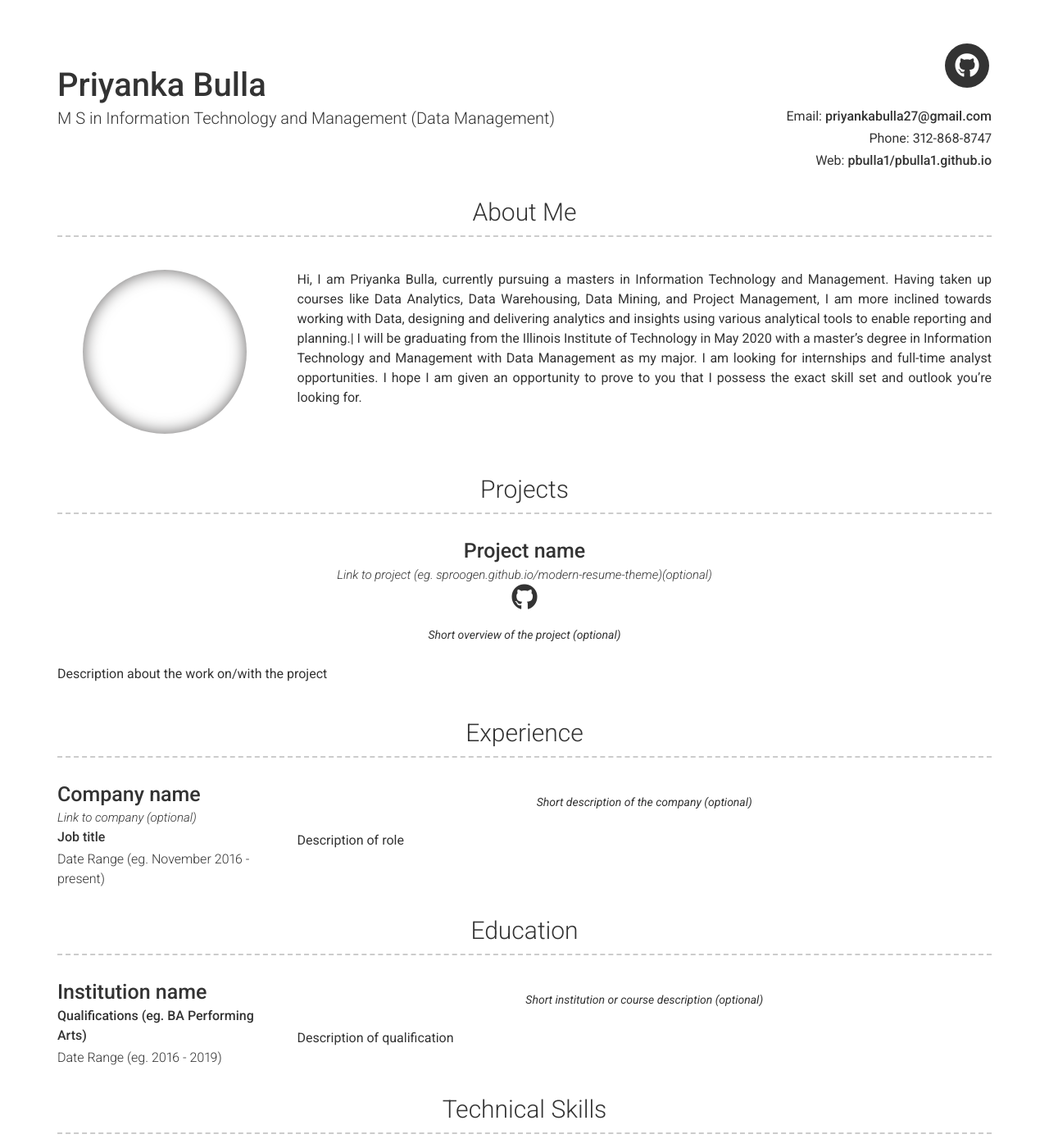
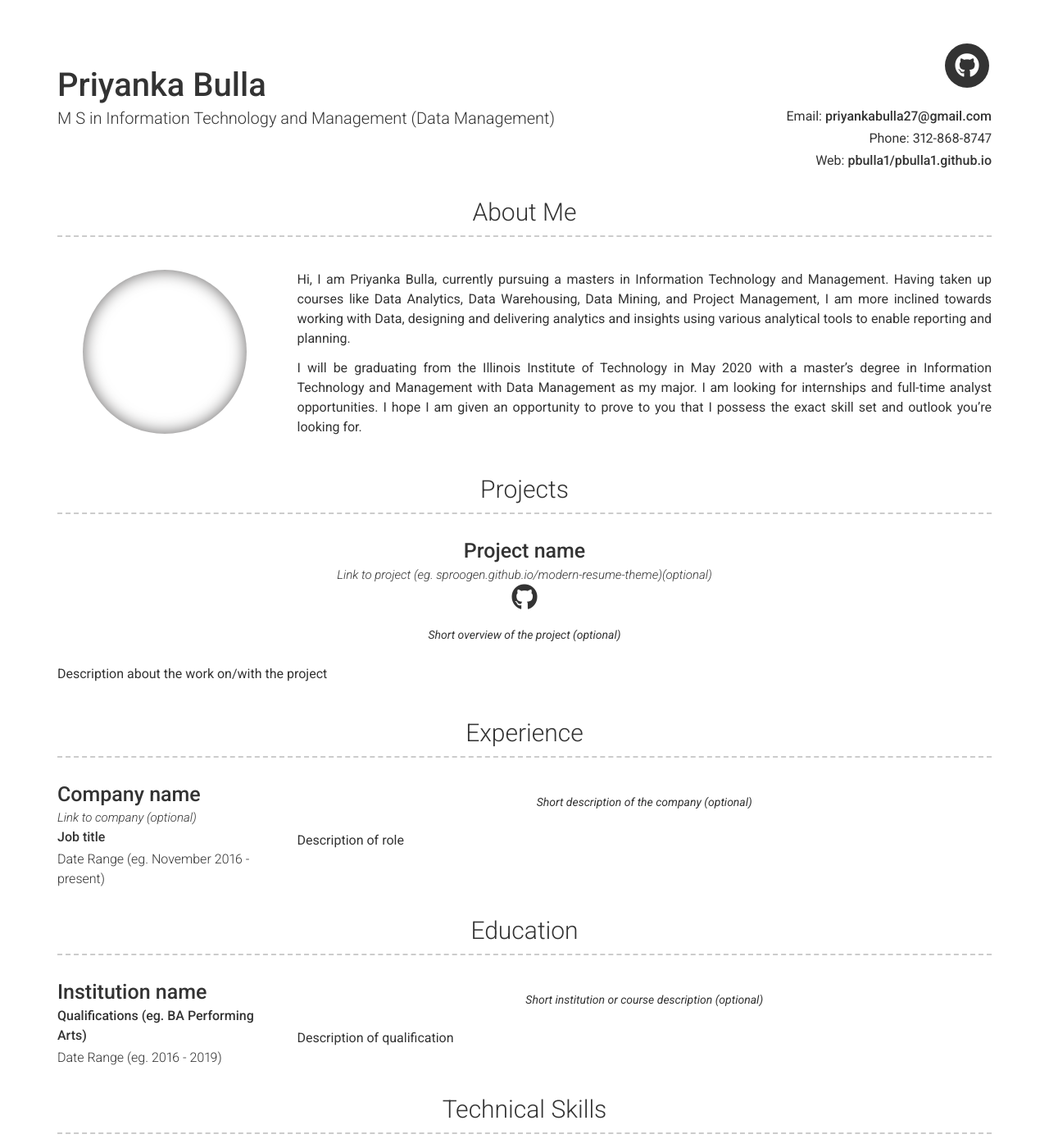
Before and after one commit to PBulla1/Pbulla1.github.io, a Jekyll site: the page built from index.md, in a window 1280 px wide and 1400 px high. Shown: the whole window at 82% size. Built offline with Jekyll 4.4.1, drawn with Linux system fonts in a browser that asks for light colours; nearby versions of some CDN libraries; some of the changed text lies outside the part shown.

Commit message:
Update _config.yml

```diff
--- a/_config.yml
+++ b/_config.yml
@@ -45,7 +45,8 @@ github_username:  Pbulla1
 # about_title: About Me (Use this to override about section title)
 about_profile_image: images/profile.jpg
 about_content: | # this will include new lines to allow paragraphs
-  Hi, I am Priyanka Bulla, currently pursuing a masters in Information Technology and Management. Having taken up courses like Data Analytics, Data Warehousing, Data Mining, and Project Management, I am more inclined towards working with Data, designing and delivering analytics and insights using various analytical tools to enable reporting and planning.|
+  Hi, I am Priyanka Bulla, currently pursuing a masters in Information Technology and Management. Having taken up courses like Data Analytics, Data Warehousing, Data Mining, and Project Management, I am more inclined towards working with Data, designing and delivering analytics and insights using various analytical tools to enable reporting and planning.
+
   I will be graduating from the Illinois Institute of Technology in May 2020 with a master’s degree in Information Technology and Management with Data Management as my major. I am looking for internships and full-time analyst opportunities. I hope I am given an opportunity to prove to you that I possess the exact skill set and outlook you’re looking for.
 
  # You can even add paragraphs by using empty lines like this and add anything else markdown supports such as
@@ -66,15 +67,15 @@ about_content: | # this will include new lines to allow paragraphs
 # More Section
 # more_title: A Little More About Me #(Use this to override about more section title)
 more_content: | # this will include new lines to allow paragraphs
-    Data Management: "Database Design and Management, Data Analysis, Pattern and Trend Identification, Visualization and Data Insights, Data Warehousing, Data Mining, Regression Analysis, Data Modeling, Predictive Analytics"|
-    Programming Languages: "C,C++,Java, SQL"|
-    Web Technology: "HTML5, CSS, JavaScript"|
-    Data Visualization: "Excel, Tableau, PowerBI, Pentaho CDE"|
-    BI and Reporting tools: "MS Power BI, Tableau, Excel VBA, VLOOKUP"|
-    Data Analytics: "Excel, R, SQL, Python, Saiku Analytics"|
-    Database: "MS Access, Oracle SQL developer, MYSQL, MS SQL"|
-    ETL Tools: "MS SSIS, Pentaho"|
-    Web Analytics: "Google Analytics"|
+    Data Management: Database Design and Management, Data Analysis, Pattern and Trend Identification, Visualization and Data Insights, Data Warehousing, Data Mining, Regression Analysis, Data Modeling, Predictive Analytics
+    Programming Languages: C,C++,Java, SQL
+    Web Technology: HTML5, CSS, JavaScript
+    Data Visualization: Excel, Tableau, PowerBI, Pentaho CDE
+    BI and Reporting tools: MS Power BI, Tableau, Excel VBA, VLOOKUP
+    Data Analytics: Excel, R, SQL, Python, Saiku Analytics
+    Database: MS Access, Oracle SQL developer, MYSQL, MS SQL
+    ETL Tools: MS SSIS, Pentaho
+    Web Analytics: Google Analytics
 
 
 # Footer
```
